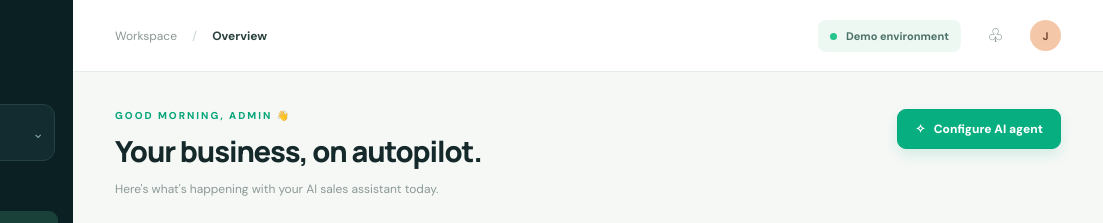
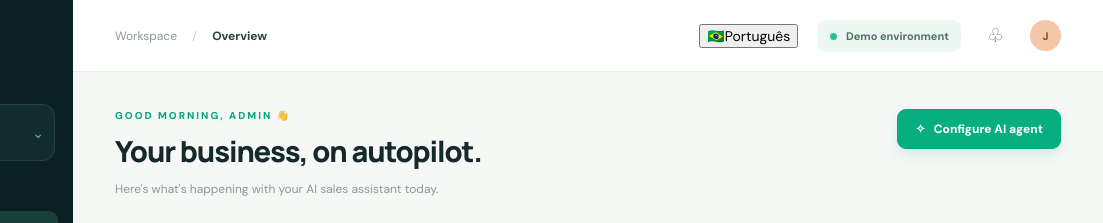
Before and after one commit to ValdemirJunior2020/ZaPZaP, a website: page index.html in a window 1280 px wide. Shown: the top 223 px of the page, 177-1280 px from the left. Drawn offline with Linux system fonts and the light colour scheme.

Commit message:
feat: add Brazilian Portuguese one-click language switch to top bar

```diff
--- a/index.html
+++ b/index.html
@@ -6,7 +6,7 @@
   <div class="nav-label">WORKSPACE</div><nav id="nav"><button data-page="overview" class="nav-item active"><span>◫</span> Overview</button><button data-page="inbox" class="nav-item"><span>◉</span> Inbox <em id="inboxCount">3</em></button><button data-page="leads" class="nav-item"><span>♧</span> Leads</button><button data-page="studio" class="nav-item"><span>✧</span> AI Agent Studio</button><button data-page="knowledge" class="nav-item"><span>▤</span> Knowledge Base</button><button data-page="automations" class="nav-item"><span>↗</span> Automations</button></nav>
   <div class="nav-label">MANAGEMENT</div><nav><button data-page="billing" class="nav-item"><span>◇</span> Plans & Billing</button><button data-page="settings" class="nav-item"><span>⚙</span> Settings</button></nav>
   <div class="sidebar-bottom"><div class="usage"><div class="usage-top"><b>AI conversations</b><span>Demo</span></div><div class="meter"><i></i></div><small>Try unlimited simulated chats</small></div><button class="help-btn" id="helpBtn">ⓘ &nbsp; Setup guide <span>↗</span></button><div class="profile"><span class="profile-circle">J</span><span><b>Workspace admin</b><small>Demo account</small></span><span class="dots">•••</span></div></div></aside>
-  <div class="main-wrap"><header class="topbar"><button id="menuToggle" class="mobile-menu">☰</button><span class="breadcrumb">Workspace <span>/</span> <b id="currentPage">Overview</b></span><div class="top-actions"><span class="environment"><i></i> Demo environment</span><button id="notifyBtn" class="icon-btn" aria-label="Notifications">♧</button><span class="top-avatar">J</span></div></header>
+  <div class="main-wrap"><header class="topbar"><button id="menuToggle" class="mobile-menu">☰</button><span class="breadcrumb">Workspace <span>/</span> <b id="currentPage">Overview</b></span><div class="top-actions"><button id="localeToggle" class="language-switch" type="button" aria-label="Switch language to Brazilian Portuguese" title="Português (Brasil)"><span class="flag-icon" aria-hidden="true">🇧🇷</span><span id="languageLabel">Português</span></button><span class="environment"><i></i> Demo environment</span><button id="notifyBtn" class="icon-btn" aria-label="Notifications">♧</button><span class="top-avatar">J</span></div></header>
   <main id="content"></main></div>
   <div class="toast" id="toast" role="status" aria-live="polite"></div>
   <div class="modal-backdrop hidden" id="modal" role="dialog" aria-modal="true"><div class="modal"><button class="modal-close" id="modalClose" aria-label="Close">×</button><div id="modalContent"></div></div></div>
```
